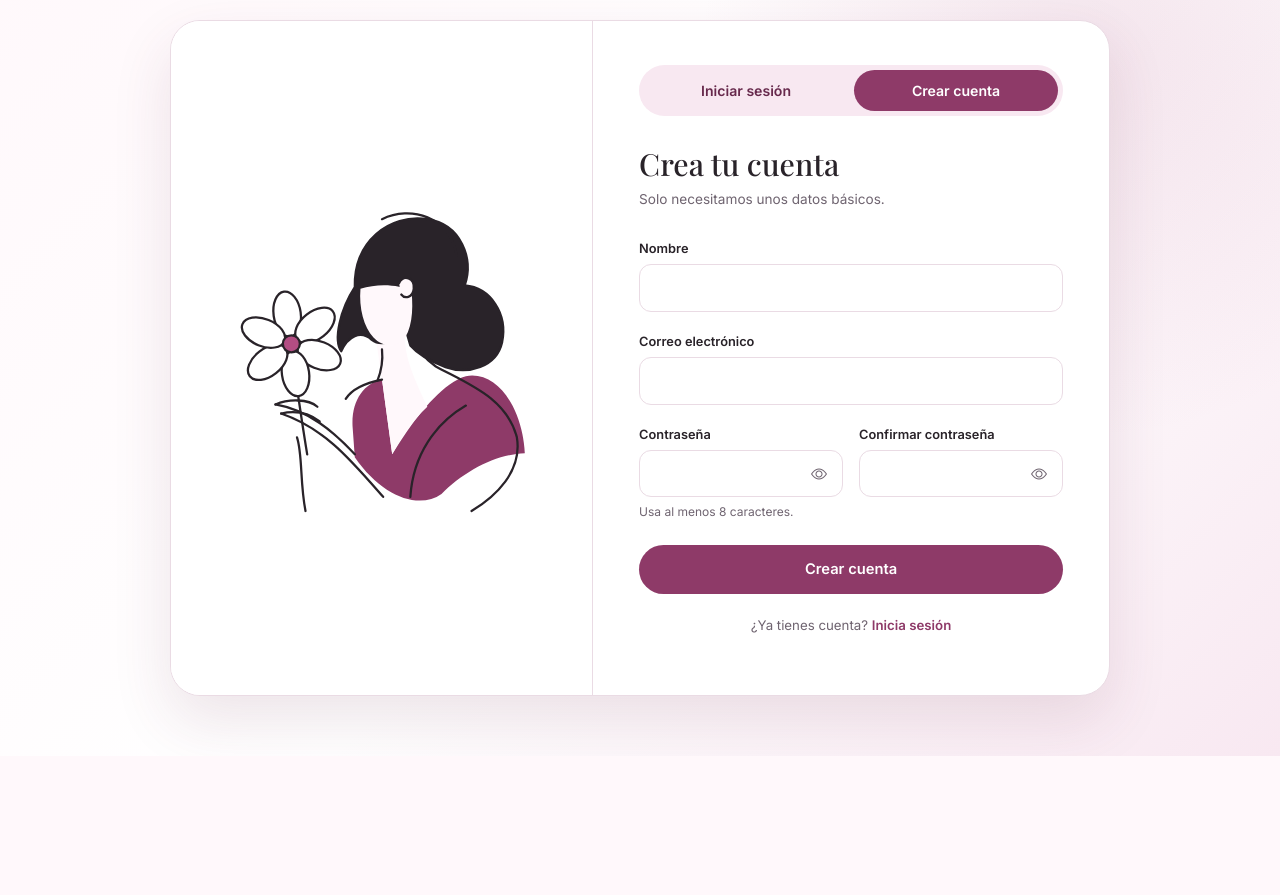
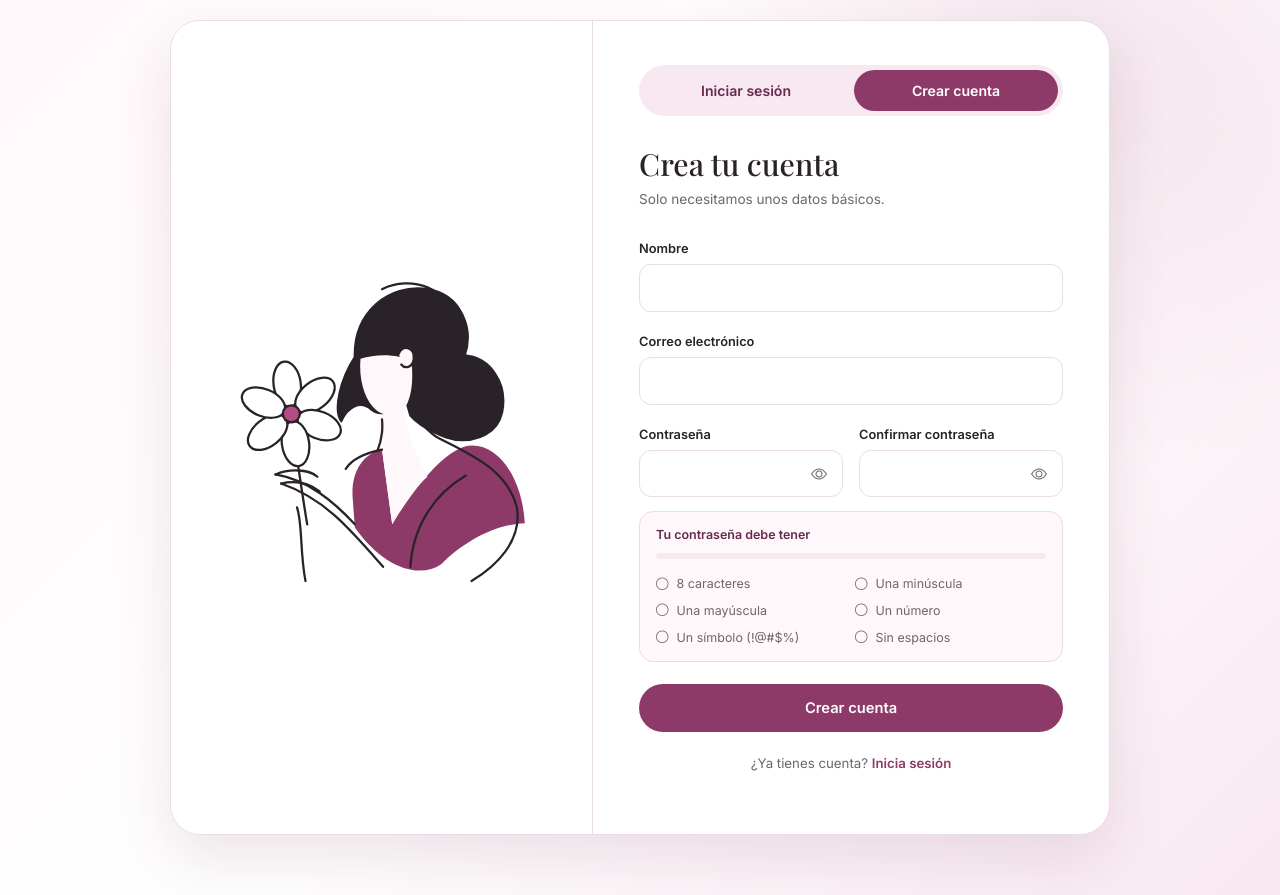
Before and after one commit to Freyramartinez/DUWIUWA, a Node server app: page /login in a window 1280 px wide, after a click on "Crear cuenta". Shown: the part 75-970 px from the top of the page. Before the commit the page ends 831 px from the top, so only its background shows below. Run offline with Node 20, Linux system fonts and the light colour scheme; some libraries are stand-ins or nearby versions.

Commit message:
Fix password validation and styling

```diff
--- a/controllers/AuthController.js
+++ b/controllers/AuthController.js
@@ -2,6 +2,7 @@ const bcrypt = require("bcryptjs");
 const User = require("../models/User");
 const { vincularPorCorreo } = require("../utils/vincularFicha");
 const { emitirCodigo, avisarNovedades } = require("../utils/verificacion");
+const { validarPassword } = require("../utils/passwordSegura");
 
 const destinos = {
   jefe: "/jefe",
@@ -30,8 +31,10 @@ exports.registrar = async (req, res) => {
     if (password !== password2) {
       return res.render("login", { error: "Las contraseñas no coinciden." });
     }
-    if (password.length < 8) {
-      return res.render("login", { error: "La contraseña debe tener al menos 8 caracteres." });
+
+    const errores = validarPassword(password, { email: correo, nombre });
+    if (errores.length) {
+      return res.render("login", { error: "Contraseña insegura: " + errores.join(" ") });
     }
 
     let usuario = await User.findOne({ email: correo });
@@ -39,7 +42,7 @@ exports.registrar = async (req, res) => {
       return res.render("login", { error: "Ese correo ya está registrado." });
     }
 
-    const hash = await bcrypt.hash(password, 10);
+    const hash = await bcrypt.hash(password, 12);
     if (usuario) {
       // Cuenta SIN verificar: se reemplaza. Así nadie puede dejar una cuenta "preparada"
       // con una contraseña que conoce en el correo de otra persona.
--- a/public/css/main.css
+++ b/public/css/main.css
@@ -8,6 +8,10 @@
    en el <style> propio de esa vista.
 ========================================================= */
 
+.auth-reqs { list-style: none; padding: 0; margin: 6px 0 4px; font-size: 0.75rem; color: var(--gray); }
+.auth-reqs li::before { content: "○ "; }
+.auth-reqs li.ok { color: #2e7d32; }
+.auth-reqs li.ok::before { content: "✓ "; }
 
 /* =========================================================
    CONFIGURACIÓN GENERAL
@@ -32,6 +36,7 @@ body {
 section {
     scroll-margin-top: 85px;
 }
+
 
 
 /* =========================================================
--- /dev/null
+++ b/utils/passwordSegura.js
@@ -0,0 +1,32 @@
+const COMUNES = [
+  '12345678', '123456789', '1234567890', 'password', 'password1',
+  'contraseña', 'contrasena', 'qwerty123', 'abc12345', 'iloveyou',
+  'admin123', '11111111', 'womensafety'
+];
+
+function validarPassword(password, { email = '', nombre = '' } = {}) {
+  if (typeof password !== 'string') return ['Contraseña inválida.'];
+
+  const errores = [];
+  const pass = password.toLowerCase();
+
+  if (password.length < 8) errores.push('Mínimo 8 caracteres.');
+  if (password.length > 128) errores.push('Máximo 128 caracteres.');
+  if (!/[a-z]/.test(password)) errores.push('Incluye al menos una minúscula.');
+  if (!/[A-Z]/.test(password)) errores.push('Incluye al menos una mayúscula.');
+  if (!/\d/.test(password)) errores.push('Incluye al menos un número.');
+  if (!/[^A-Za-z0-9]/.test(password)) errores.push('Incluye al menos un símbolo (!@#$%...).');
+  if (/\s/.test(password)) errores.push('No uses espacios.');
+  if (/(.)\1{3,}/.test(password)) errores.push('No repitas el mismo carácter 4 o más veces seguidas.');
+  if (COMUNES.includes(pass)) errores.push('Esa contraseña es demasiado común.');
+
+  const local = String(email).split('@')[0].toLowerCase();
+  if (local.length >= 3 && pass.includes(local)) errores.push('No uses tu correo en la contraseña.');
+
+  const nom = String(nombre).trim().toLowerCase();
+  if (nom.length >= 3 && pass.includes(nom)) errores.push('No uses tu nombre en la contraseña.');
+
+  return errores; // [] = válida
+}
+
+module.exports = { validarPassword };
--- a/views/login.ejs
+++ b/views/login.ejs
@@ -175,6 +175,12 @@
 
         .pass-toggle:hover { color: var(--wine); }
 
+        .was-validated .pass-group .form-control:valid,
+        .was-validated .pass-group .form-control:invalid {
+            background-image: none;
+            padding-right: 46px;
+        }
+
         .was-validated .pass-group:has(:invalid) + .invalid-feedback { display: block; }
 
         .auth-btn {
@@ -210,6 +216,24 @@
         }
 
         .auth-hint { font-size: 0.75rem; color: var(--gray); margin-top: 6px; }
+
+        /* Requisitos de contraseña */
+        .pass-reqs-box {
+            margin: 14px 0 6px;
+            padding: 14px 16px;
+            border-radius: 14px;
+            background: var(--cream);
+            border: 1px solid var(--border);
+        }
+
+        .pass-reqs-title { font-size: 0.78rem; font-weight: 600; color: var(--wine-dark); }
+        .pass-reqs-level { font-size: 0.75rem; font-weight: 600; color: var(--gray); }
+
+        .pass-reqs-box .progress { height: 6px; background: var(--pink-light); border-radius: 10px; }
+        .pass-reqs-box .progress-bar { border-radius: 10px; transition: width 0.3s ease, background-color 0.3s ease; }
+
+        #pass-reqs li { font-size: 0.78rem; color: var(--gray); transition: color 0.25s ease; }
+        #pass-reqs li.ok { color: #2e7d32; font-weight: 600; }
 
         @media (max-width: 800px) {
             .auth-card { grid-template-columns: 1fr; }
@@ -315,7 +339,7 @@
                                         <i class="bi bi-eye"></i>
                                     </button>
                                 </div>
-                                <div class="invalid-feedback">Mínimo 8 caracteres.</div>
+                                <div class="invalid-feedback">La contraseña no cumple los requisitos.</div>
                             </div>
 
                             <div class="col-md-6">
@@ -329,9 +353,27 @@
                                 <div class="invalid-feedback" id="pass2-feedback">Las contraseñas no coinciden.</div>
                             </div>
                         </div>
-                        <p class="auth-hint">Usa al menos 8 caracteres.</p>
 
-                        <button type="submit" class="auth-btn">Crear cuenta</button>
+                        <!-- Requisitos de contraseña (se marcan en vivo) -->
+                        <div class="pass-reqs-box">
+                            <div class="d-flex justify-content-between align-items-center mb-2">
+                                <span class="pass-reqs-title">Tu contraseña debe tener</span>
+                                <span class="pass-reqs-level" id="pass-level"></span>
+                            </div>
+                            <div class="progress mb-3" role="progressbar" aria-label="Seguridad de la contraseña">
+                                <div class="progress-bar" id="pass-bar" style="width: 0%"></div>
+                            </div>
+                            <ul class="list-unstyled row row-cols-1 row-cols-sm-2 g-2 mb-0" id="pass-reqs">
+                                <li class="col" data-rule="len"><i class="bi bi-circle me-2"></i>8 caracteres</li>
+                                <li class="col" data-rule="lower"><i class="bi bi-circle me-2"></i>Una minúscula</li>
+                                <li class="col" data-rule="upper"><i class="bi bi-circle me-2"></i>Una mayúscula</li>
+                                <li class="col" data-rule="digit"><i class="bi bi-circle me-2"></i>Un número</li>
+                                <li class="col" data-rule="symbol"><i class="bi bi-circle me-2"></i>Un símbolo (!@#$%)</li>
+                                <li class="col" data-rule="nospace"><i class="bi bi-circle me-2"></i>Sin espacios</li>
+                            </ul>
+                        </div>
+
+                        <button type="submit" class="auth-btn mt-3">Crear cuenta</button>
                     </form>
 
                     <p class="auth-switch">¿Ya tienes cuenta? <a href="#login" data-switch="login">Inicia sesión</a></p>
@@ -378,13 +420,62 @@
             });
         });
 
-        // Validación de Bootstrap + confirmación de contraseña
+        // Requisitos de contraseña en vivo (el servidor valida de nuevo)
+        const regPass = document.getElementById('reg-password');
+        const regPass2 = document.getElementById('reg-password2');
+        const reglas = {
+            len:     v => v.length >= 8,
+            lower:   v => /[a-z]/.test(v),
+            upper:   v => /[A-Z]/.test(v),
+            digit:   v => /\d/.test(v),
+            symbol:  v => /[^A-Za-z0-9]/.test(v),
+            nospace: v => !/\s/.test(v)
+        };
+
+        function revisarPassword() {
+            let cumplidas = 0;
+            const total = Object.keys(reglas).length;
+
+            document.querySelectorAll('#pass-reqs li').forEach(li => {
+                const ok = reglas[li.dataset.rule](regPass.value);
+                li.classList.toggle('ok', ok);
+                const icono = li.querySelector('i');
+                icono.classList.toggle('bi-check-circle-fill', ok);
+                icono.classList.toggle('bi-circle', !ok);
+                if (ok) cumplidas++;
+            });
+
+            const porcentaje = regPass.value ? Math.round((cumplidas / total) * 100) : 0;
+            const bar = document.getElementById('pass-bar');
+            const nivel = document.getElementById('pass-level');
+            bar.style.width = porcentaje + '%';
+
+            let texto = '', color = '#dc3545';
+            if (!regPass.value) { texto = ''; }
+            else if (cumplidas < 4) { texto = 'Débil'; color = '#dc3545'; }
+            else if (cumplidas < total) { texto = 'Media'; color = '#f0a020'; }
+            else { texto = 'Segura'; color = '#2e7d32'; }
+
+            bar.style.backgroundColor = color;
+            nivel.textContent = texto;
+            nivel.style.color = color;
+
+            regPass.setCustomValidity(cumplidas === total ? '' : 'La contraseña no cumple los requisitos.');
+        }
+
+        function revisarCoincidencia() {
+            regPass2.setCustomValidity(regPass.value === regPass2.value ? '' : 'No coinciden');
+        }
+
+        regPass.addEventListener('input', () => { revisarPassword(); revisarCoincidencia(); });
+        regPass2.addEventListener('input', revisarCoincidencia);
+
+        // Validación de Bootstrap
         document.querySelectorAll('.needs-validation').forEach(form => {
             form.addEventListener('submit', e => {
-                const p1 = form.querySelector('#reg-password');
-                const p2 = form.querySelector('#reg-password2');
-                if (p1 && p2) {
-                    p2.setCustomValidity(p1.value === p2.value ? '' : 'No coinciden');
+                if (form.querySelector('#reg-password')) {
+                    revisarPassword();
+                    revisarCoincidencia();
                 }
                 if (!form.checkValidity()) {
                     e.preventDefault();
```
